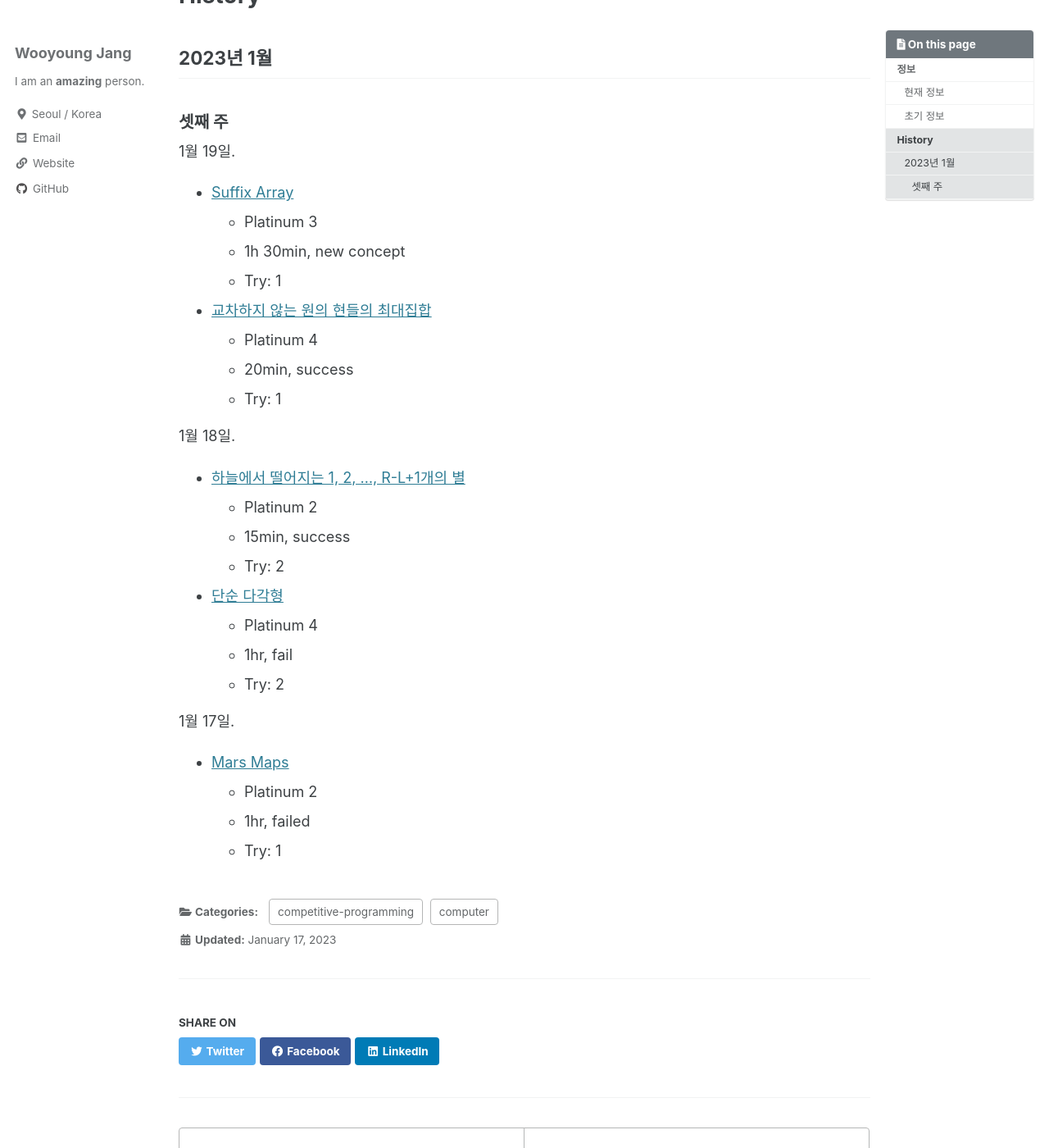
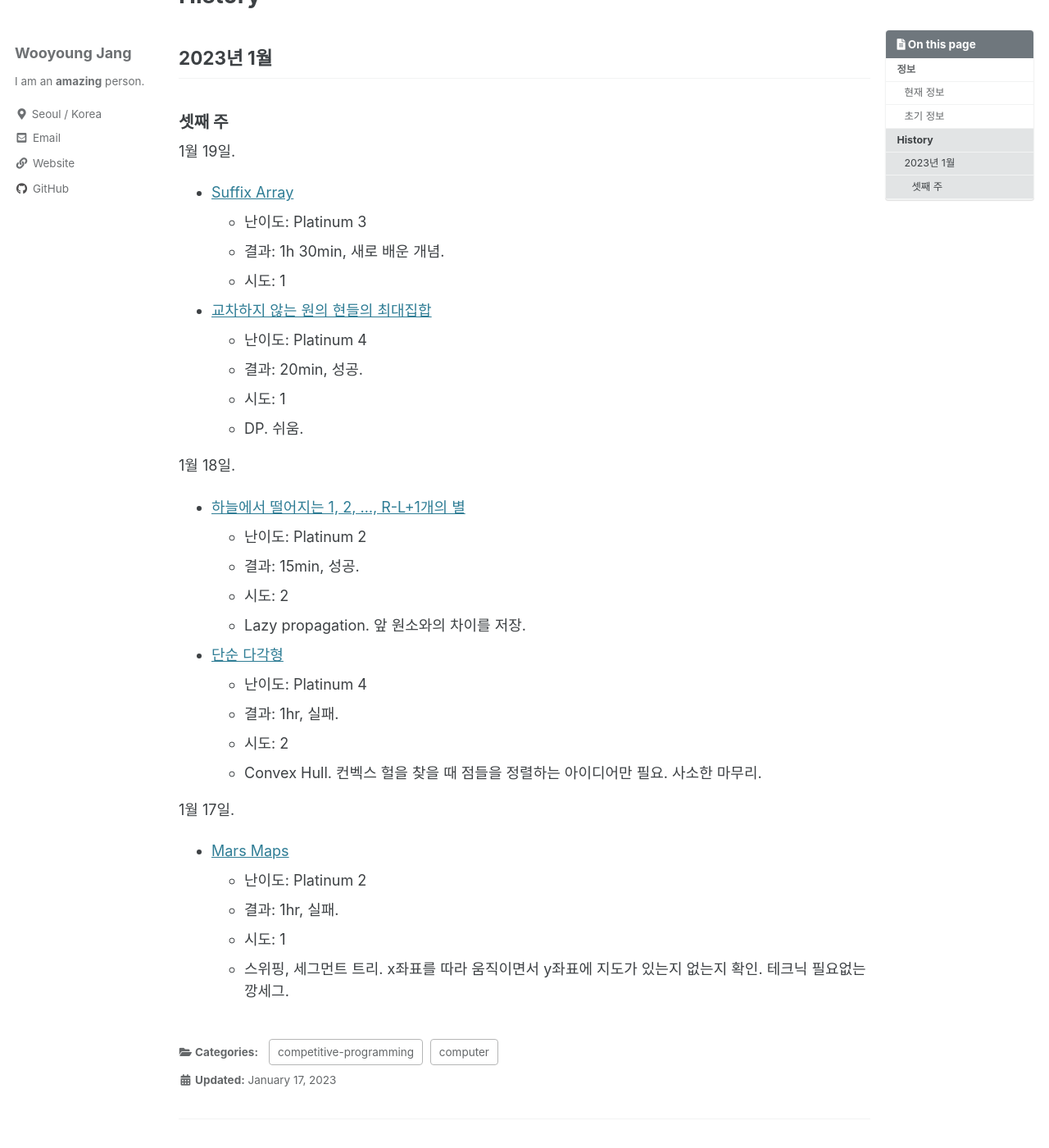
Before and after one commit to riverlike14/riverlike14.github.io, a Jekyll site: the page built from computer/competitive-programming/_posts/2023-01-17-My-Problem-Solving-History.md, in a window 1280 px wide and 1400 px high, scrolled down 974 px. Shown: the whole window at 82% size. Built offline with Jekyll 4.4.1, drawn with Linux system fonts in a browser that asks for light colours; cached includes are drawn as plain includes; comment, search, counter and statistics services are not loaded; some of the changed text lies outside the part shown.

Commit message:
fix some template

```diff
--- a/computer/competitive-programming/_posts/2023-01-17-My-Problem-Solving-History.md
+++ b/computer/competitive-programming/_posts/2023-01-17-My-Problem-Solving-History.md
@@ -38,26 +38,30 @@ Last Updated: 2023년 1월 18일.
 
 1월 19일.
 - [Suffix Array](https://www.acmicpc.net/problem/9248)
-  - Platinum 3
-  - 1h 30min, new concept
-  - Try: 1
+  - 난이도: Platinum 3
+  - 결과: 1h 30min, 새로 배운 개념.
+  - 시도: 1
 - [교차하지 않는 원의 현들의 최대집합](https://www.acmicpc.net/problem/2673)
-  - Platinum 4
-  - 20min, success
-  - Try: 1
+  - 난이도: Platinum 4
+  - 결과: 20min, 성공.
+  - 시도: 1
+  - DP. 쉬움.
 
 1월 18일.
 - [하늘에서 떨어지는 1, 2, ..., R-L+1개의 별](https://www.acmicpc.net/problem/17353)
-  - Platinum 2
-  - 15min, success
-  - Try: 2
+  - 난이도: Platinum 2
+  - 결과: 15min, 성공.
+  - 시도: 2
+  - Lazy propagation. 앞 원소와의 차이를 저장.
 - [단순 다각형](https://www.acmicpc.net/problem/3679)
-  - Platinum 4
-  - 1hr, fail
-  - Try: 2
+  - 난이도: Platinum 4
+  - 결과: 1hr, 실패.
+  - 시도: 2
+  - Convex Hull. 컨벡스 헐을 찾을 때 점들을 정렬하는 아이디어만 필요. 사소한 마무리.
 
 1월 17일.
 - [Mars Maps](https://www.acmicpc.net/problem/3392)
-  - Platinum 2
-  - 1hr, failed
-  - Try: 1
+  - 난이도: Platinum 2
+  - 결과: 1hr, 실패.
+  - 시도: 1
+  - 스위핑, 세그먼트 트리. x좌표를 따라 움직이면서 y좌표에 지도가 있는지 없는지 확인. 테크닉 필요없는 깡세그.
```
